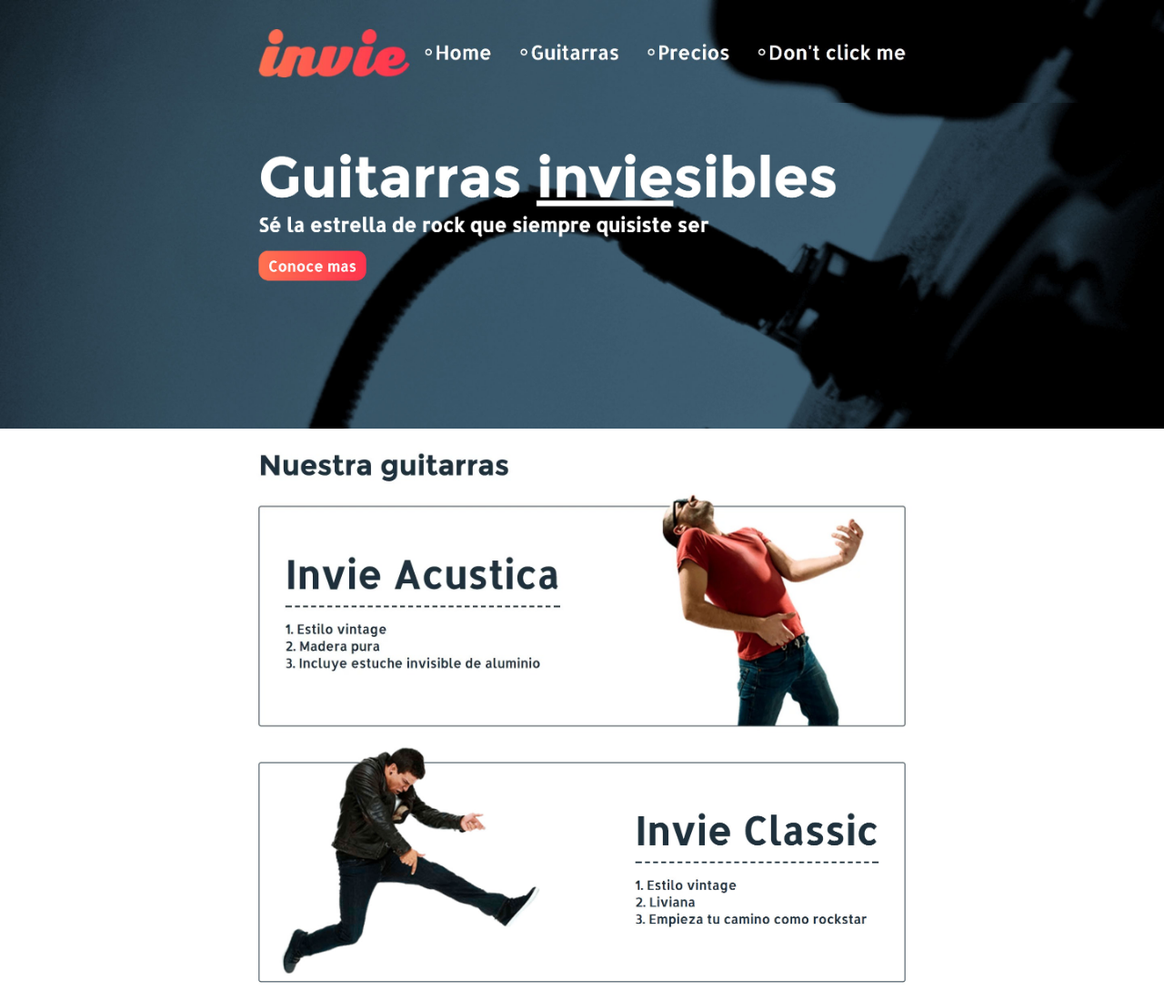
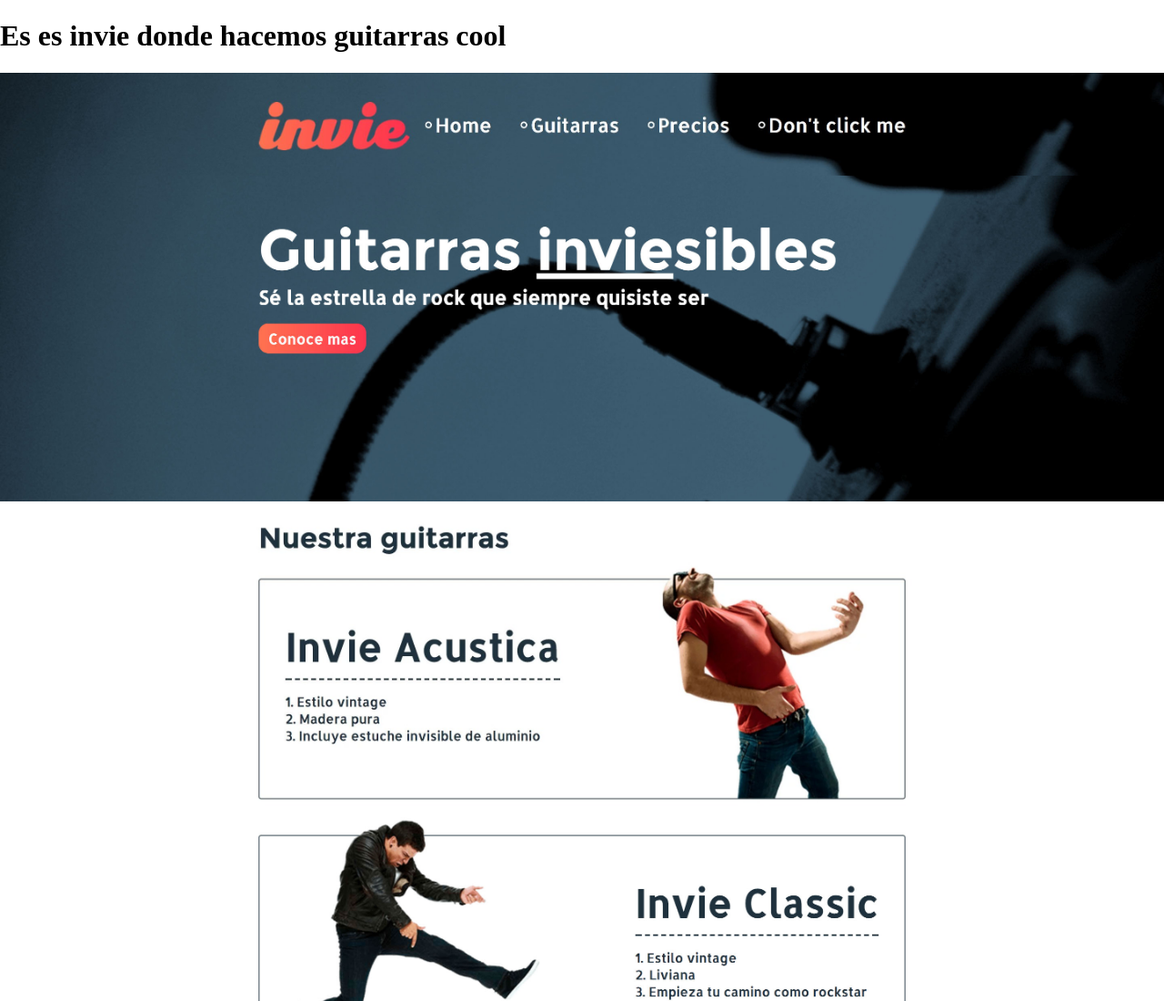
Before and after one commit to Yhuver/invie-github, a plain HTML site: page index.html in a window 1280 px wide. Shown: the top 1100 px of the page at 91% size. Drawn offline with Linux system fonts and the light colour scheme.

Commit message:
cambio1 rd

```diff
--- a/index.html
+++ b/index.html
@@ -22,6 +22,7 @@
 	</style>
 </head>
 <body>
+	<h1>Es es invie donde hacemos guitarras cool</h1>
 	<img src="img/invie-responsive.png" alt="" id="responsive">
 	<img src="img/header.jpg">
 	<img src="img/hero.jpg" style="margin-top: -4px">
```
Also changed, not shown: 1 other file.
